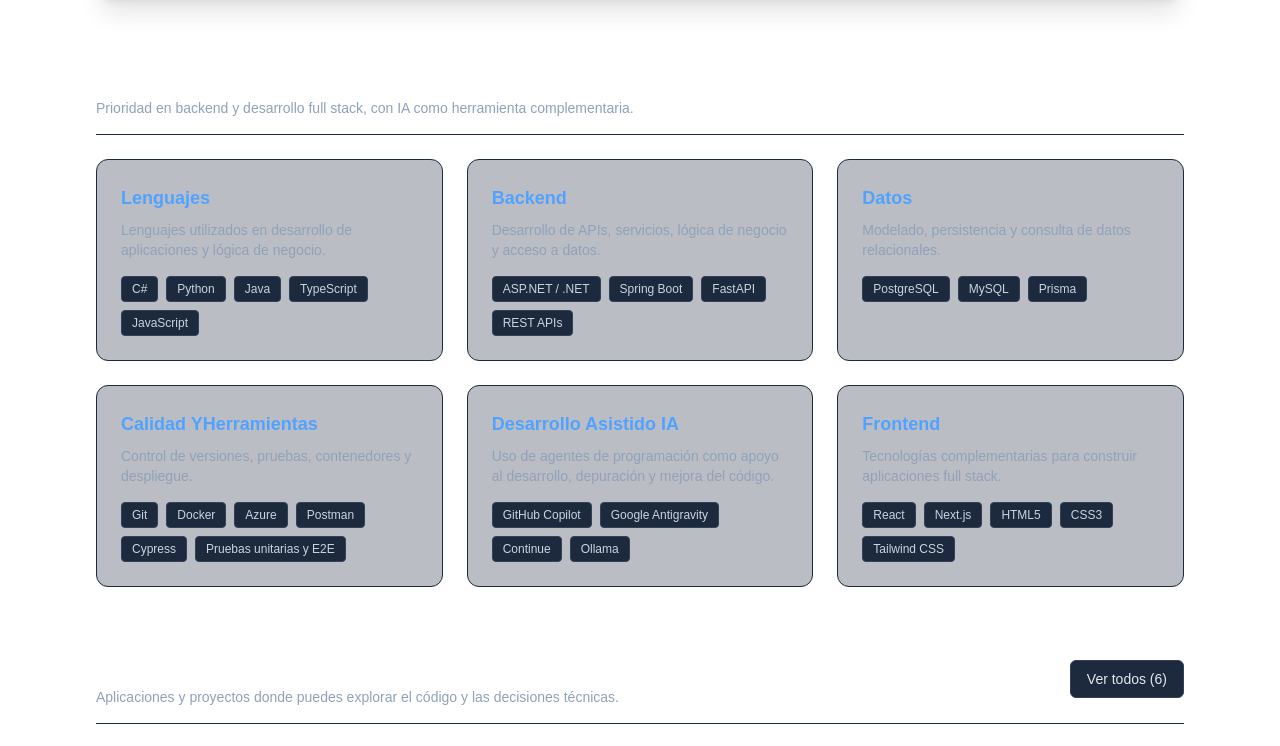
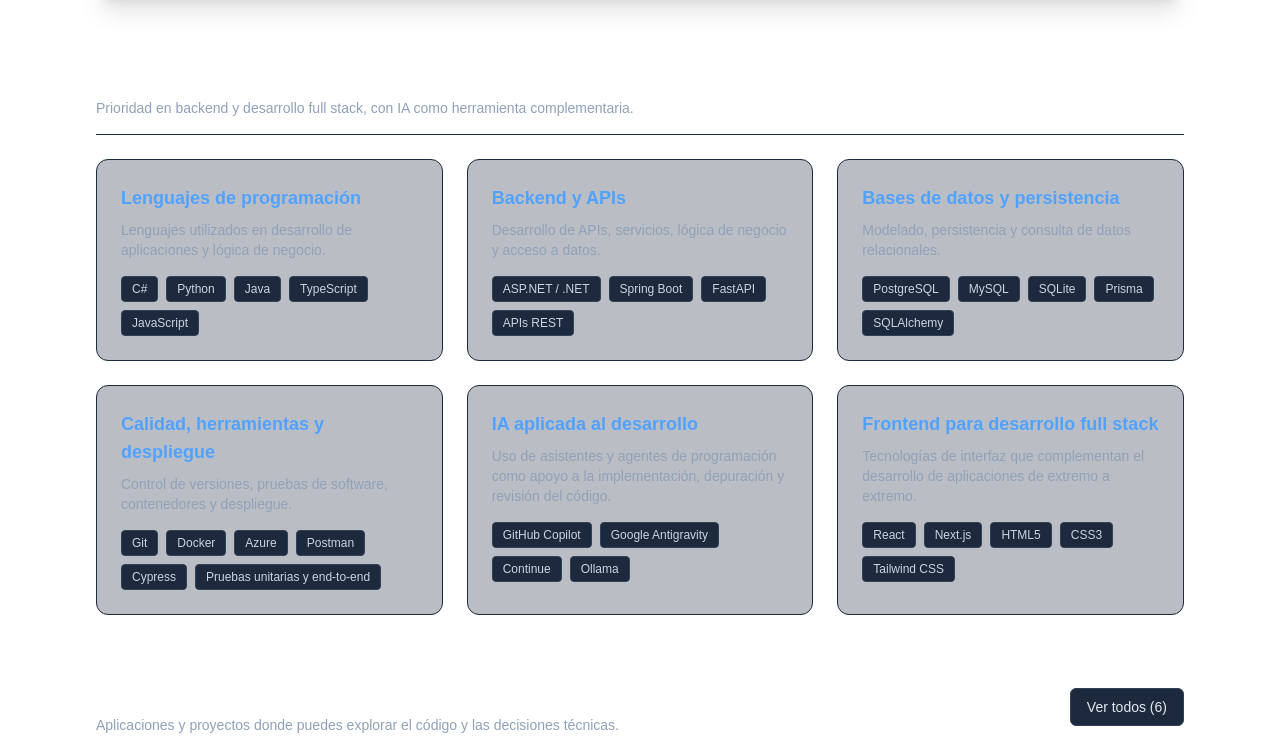
Before and after one commit to joseconca/joseconca.github.io, a Next.js app: page / in a window 1280 px wide. Shown: the part 651-1397 px from the top of the page. Built offline with nearby package versions, Linux system fonts and the light colour scheme.

Commit message:
Corrige categorías y terminología de habilidades

```diff
--- a/src/data/skillStack.ts
+++ b/src/data/skillStack.ts
@@ -1,26 +1,26 @@
 export const skillStack = {
-  lenguajes: {
+  "Lenguajes de programación": {
     descripcion: "Lenguajes utilizados en desarrollo de aplicaciones y lógica de negocio.",
     tecnologias: ["C#", "Python", "Java", "TypeScript", "JavaScript"],
   },
-  backend: {
+  "Backend y APIs": {
     descripcion: "Desarrollo de APIs, servicios, lógica de negocio y acceso a datos.",
-    tecnologias: ["ASP.NET / .NET", "Spring Boot", "FastAPI", "REST APIs"],
+    tecnologias: ["ASP.NET / .NET", "Spring Boot", "FastAPI", "APIs REST"],
   },
-  datos: {
+  "Bases de datos y persistencia": {
     descripcion: "Modelado, persistencia y consulta de datos relacionales.",
-    tecnologias: ["PostgreSQL", "MySQL", "Prisma"],
+    tecnologias: ["PostgreSQL", "MySQL", "SQLite", "Prisma", "SQLAlchemy"],
   },
-  calidadYHerramientas: {
-    descripcion: "Control de versiones, pruebas, contenedores y despliegue.",
-    tecnologias: ["Git", "Docker", "Azure", "Postman", "Cypress", "Pruebas unitarias y E2E"],
+  "Calidad, herramientas y despliegue": {
+    descripcion: "Control de versiones, pruebas de software, contenedores y despliegue.",
+    tecnologias: ["Git", "Docker", "Azure", "Postman", "Cypress", "Pruebas unitarias y end-to-end"],
   },
-  desarrolloAsistidoIA: {
-    descripcion: "Uso de agentes de programación como apoyo al desarrollo, depuración y mejora del código.",
+  "IA aplicada al desarrollo": {
+    descripcion: "Uso de asistentes y agentes de programación como apoyo a la implementación, depuración y revisión del código.",
     tecnologias: ["GitHub Copilot", "Google Antigravity", "Continue", "Ollama"],
   },
-  frontend: {
-    descripcion: "Tecnologías complementarias para construir aplicaciones full stack.",
+  "Frontend para desarrollo full stack": {
+    descripcion: "Tecnologías de interfaz que complementan el desarrollo de aplicaciones de extremo a extremo.",
     tecnologias: ["React", "Next.js", "HTML5", "CSS3", "Tailwind CSS"],
   },
 };
```
